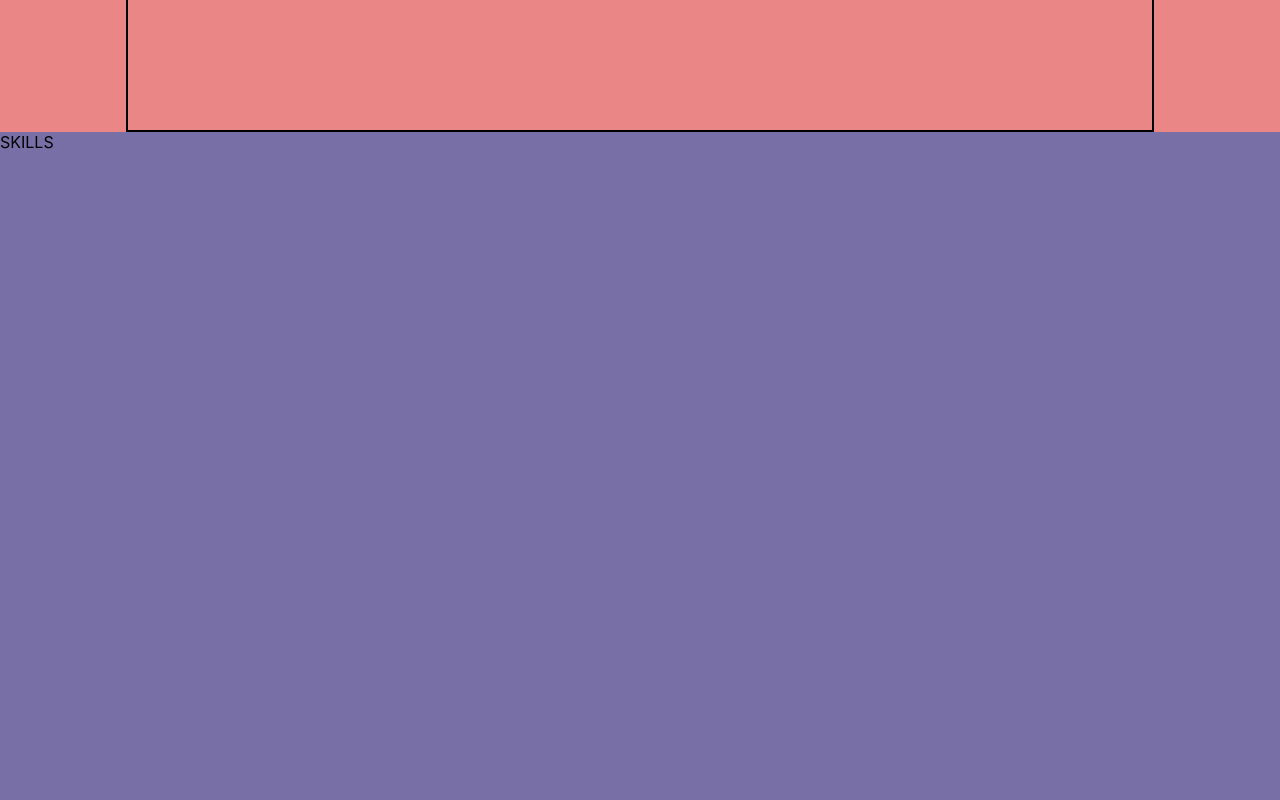
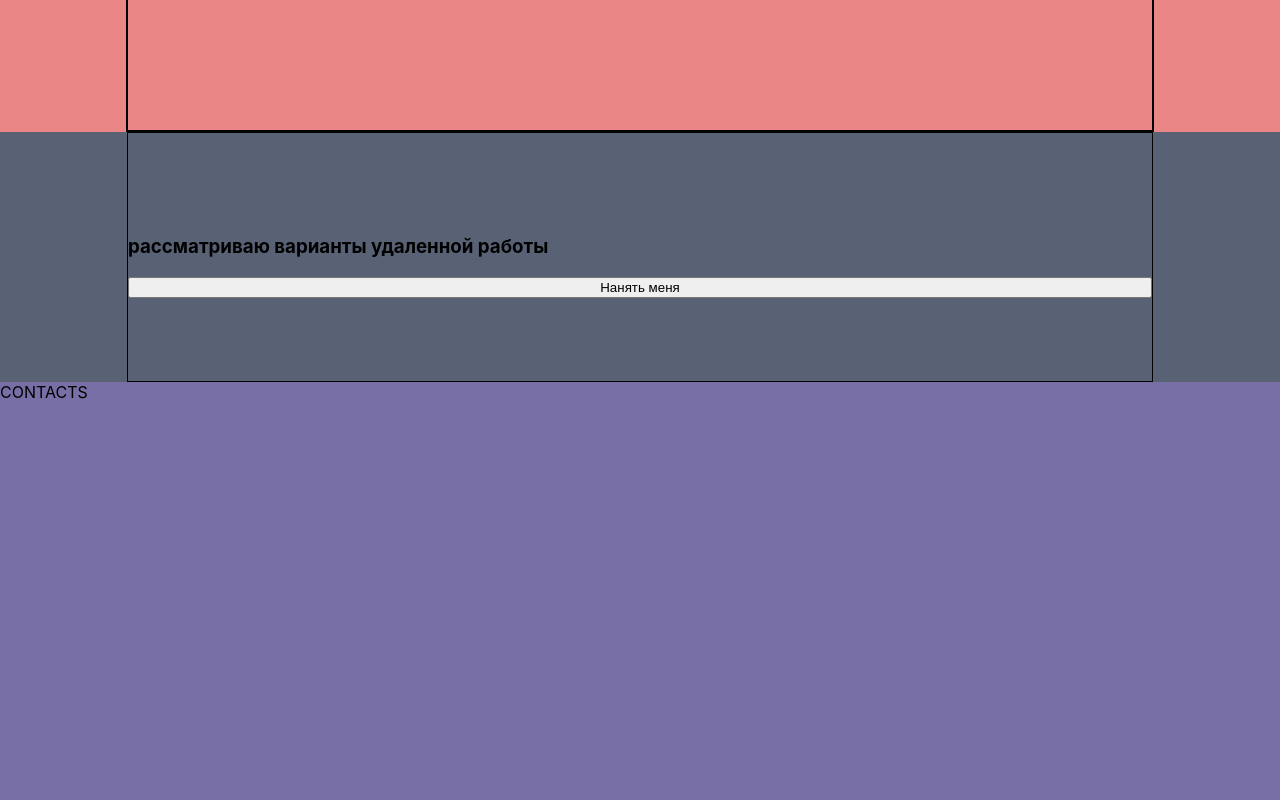
Before and after one commit to alexK150/react-portfolio, a React (Create React App) app: page / in a window 1280 px wide. Shown: the part 2320-3120 px from the top of the page. Built offline with nearby package versions, Linux system fonts and the light colour scheme.

Commit message:
v4 Additional info styles

```diff
--- a/src/App.js
+++ b/src/App.js
@@ -8,7 +8,7 @@ import AdditionalInfo from './components/additional-info/AdditionalInfo';
 import Contacts from './components/contacts/Contacts';
 import Footer from './components/footer/Footer';
 
-function App() {
+const App = () => {
     return (
         <div className="App">
             <div className="portfolioWrapper">
@@ -16,8 +16,8 @@ function App() {
                 <MainInfo/>
                 <Skills/>
                 <Projects/>
+                <AdditionalInfo/>
                 <Contacts/>
-              <AdditionalInfo/>
                 <Footer/>
             </div>
         </div>
--- a/src/components/additional-info/AdditionalInfo.js
+++ b/src/components/additional-info/AdditionalInfo.js
@@ -4,7 +4,10 @@ import s from './AdditionalInfo.module.css';
 const AdditionalInfo = (props) => {
     return (
         <div className={s.info}>
-            ADDITIONAL INFO
+            <div className={s.container}>
+                <h3>рассматриваю варианты удаленной работы</h3>
+               <button>Нанять меня</button>
+            </div>
         </div>
     )
 };
--- a/src/components/additional-info/AdditionalInfo.module.css
+++ b/src/components/additional-info/AdditionalInfo.module.css
@@ -1,4 +1,14 @@
 .info {
     height: 250px;
     background-color: #596275;
+    display: flex;
+    justify-content: center;
 }
+
+.container {
+    border: 1px solid black;
+    display: flex;
+    justify-content: center;
+    flex-direction: column;
+    width: 80%;
+}
--- a/src/components/contacts/Contacts.js
+++ b/src/components/contacts/Contacts.js
@@ -4,7 +4,7 @@ import s from './Contacts.module.css';
 const Contacts = (props) => {
     return (
         <div className={s.contacts}>
-            SKILLS
+            CONTACTS
         </div>
     )
 };
```
Lines whose indentation alone changed are shown as unchanged.
